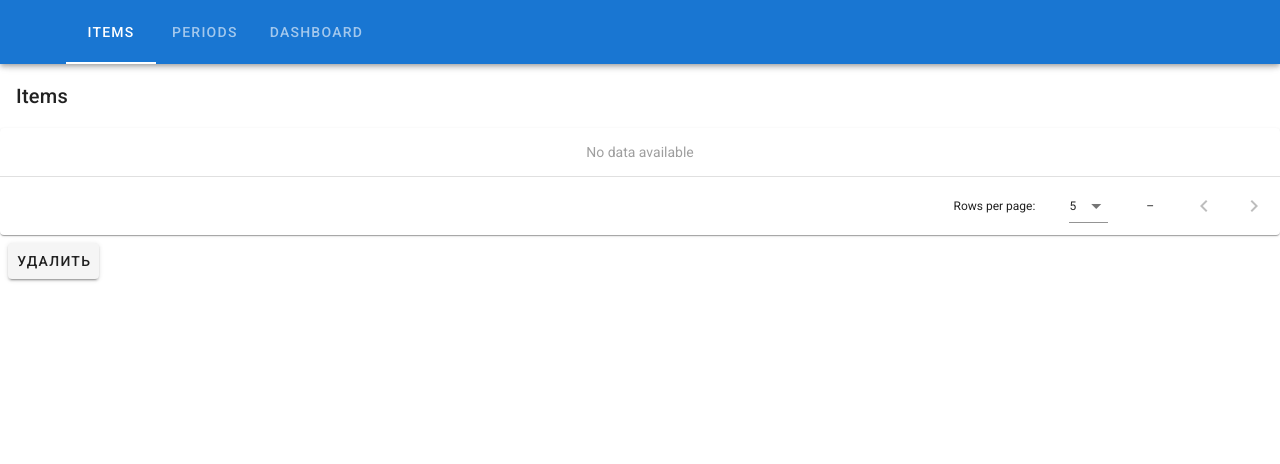
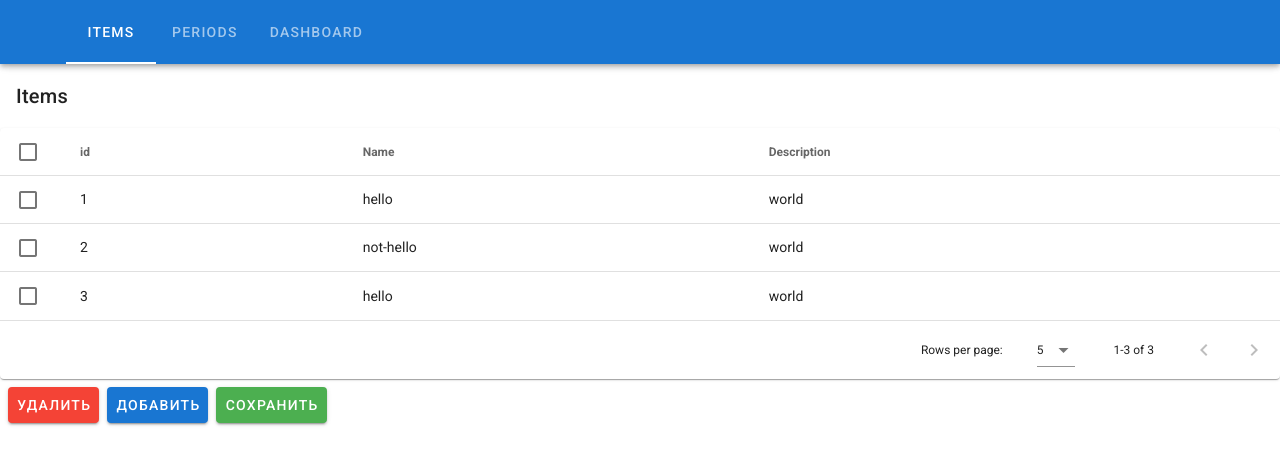
Before and after one commit to omega1996/VueTable-mkskom-test, a Vue app in the folder item-period/: page / in a window 1280 px wide. Shown: the top 464 px of the page. Built offline with nearby package versions, Linux system fonts and the light colour scheme.

Commit message:
mock and buttons

```diff
--- a/item-period/src/components/Items.vue
+++ b/item-period/src/components/Items.vue
@@ -2,13 +2,25 @@
     <v-card elevation="2" tile>
         <v-card-title>Items</v-card-title>
         <v-data-table
-
+                :headers="headers"
+                :items="items"
                 :items-per-page="5"
                 class="elevation-1"
+                item-key="id"
+
+                show-select
         ></v-data-table>
         <v-card-actions>
-            <v-btn>
+            <v-btn color="red" dark>
                 Удалить
+            </v-btn>
+            <v-btn color="primary"
+              dark>
+                Добавить
+            </v-btn>
+            <v-btn color="green"
+              dark>
+                Сохранить
             </v-btn>
         </v-card-actions>
     </v-card>
@@ -16,7 +28,41 @@
 
 <script>
     export default {
-        name: "Items"
+        name: "Items",
+        data () {
+            return {
+                headers: [
+                    {
+                        text: 'id',
+                        align: 'start',
+                        sortable: true,
+                        value: 'id',
+                    },
+                    { text: 'Name', value: 'name' },
+                    { text: 'Description', value: 'description' },
+                ],
+                items: [
+                    {
+                        id: 1,
+                        name: 'hello',
+                        description: 'world',
+
+                    },
+                    {
+                        id: 2,
+                        name: 'not-hello',
+                        description: 'world',
+
+                    },
+                    {
+                        id: 3,
+                        name: 'hello',
+                        description: 'world',
+
+                    },
+                ],
+            }
+        },
     }
 </script>
 
```
